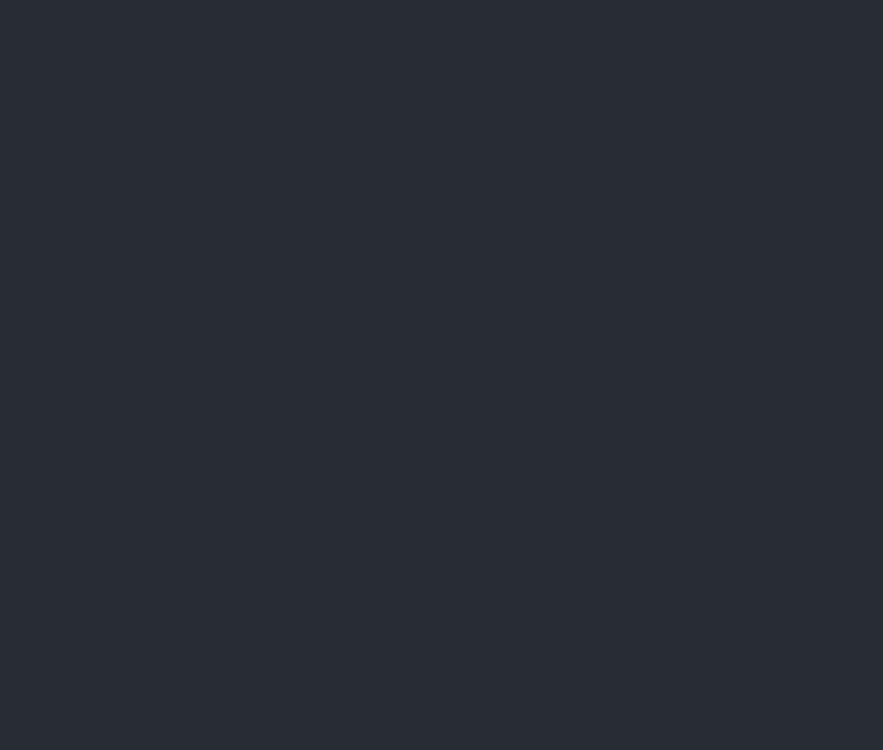
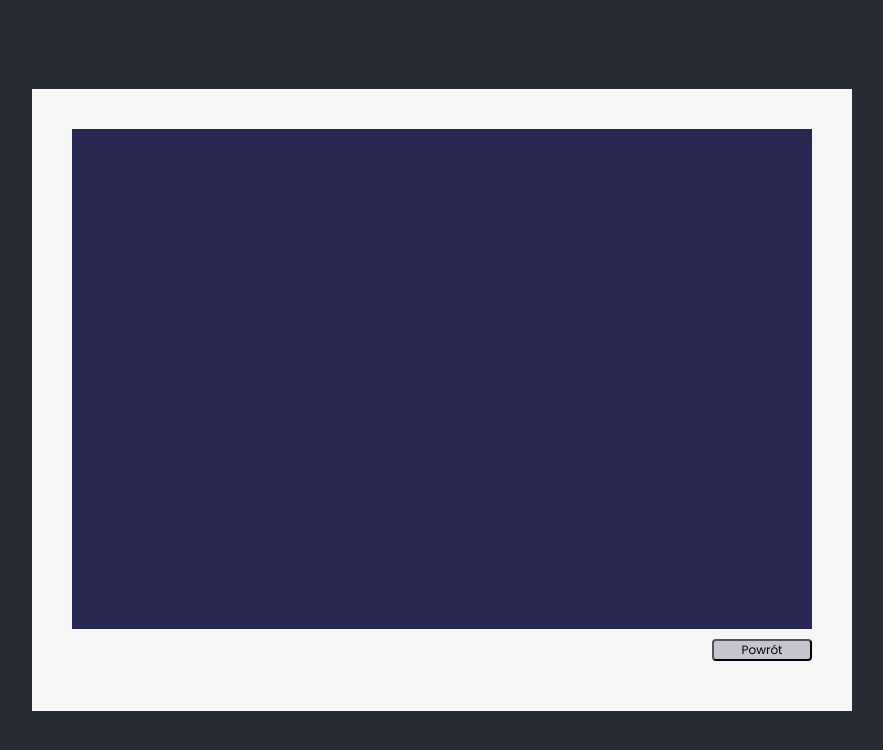
Before and after one commit to POP2022-23/POP2022-23, a React (Create React App) app in the folder Frontend/road-management/: page / in a window 1280 px wide. Shown: the top 750 px of the page, without its empty margins (198-1081 px from the left). Built offline with nearby package versions, Linux system fonts and the light colour scheme.

Commit message:
Add the basic layout

```diff
--- a/Frontend/road-management/public/index.html
+++ b/Frontend/road-management/public/index.html
@@ -10,34 +10,12 @@
       content="Web site created using create-react-app"
     />
     <link rel="apple-touch-icon" href="%PUBLIC_URL%/logo192.png" />
-    <!--
-      manifest.json provides metadata used when your web app is installed on a
-      user's mobile device or desktop. See https://developers.google.com/web/fundamentals/web-app-manifest/
-    -->
+    <link rel="stylesheet" href="https://fonts.googleapis.com/css?family=Poppins"/>
     <link rel="manifest" href="%PUBLIC_URL%/manifest.json" />
-    <!--
-      Notice the use of %PUBLIC_URL% in the tags above.
-      It will be replaced with the URL of the `public` folder during the build.
-      Only files inside the `public` folder can be referenced from the HTML.
-
-      Unlike "/favicon.ico" or "favicon.ico", "%PUBLIC_URL%/favicon.ico" will
-      work correctly both with client-side routing and a non-root public URL.
-      Learn how to configure a non-root public URL by running `npm run build`.
-    -->
     <title>React App</title>
   </head>
   <body>
     <noscript>You need to enable JavaScript to run this app.</noscript>
     <div id="root"></div>
-    <!--
-      This HTML file is a template.
-      If you open it directly in the browser, you will see an empty page.
-
-      You can add webfonts, meta tags, or analytics to this file.
-      The build step will place the bundled scripts into the <body> tag.
-
-      To begin the development, run `npm start` or `yarn start`.
-      To create a production bundle, use `npm run build` or `yarn build`.
-    -->
   </body>
 </html>
--- a/Frontend/road-management/src/App.tsx
+++ b/Frontend/road-management/src/App.tsx
@@ -1,10 +1,13 @@
 import React from 'react';
 import './App.css';
+import MapPresenter from "./presenters/MapPresenter/MapPresenter";
 
 function App() {
     return (
         <div className="App">
-            <header className="App-header"></header>
+            <header className="App-header">
+                <MapPresenter></MapPresenter>
+            </header>
         </div>
     );
 }
--- a/Frontend/road-management/src/presenters/MapPresenter/MapPresenter.tsx
+++ b/Frontend/road-management/src/presenters/MapPresenter/MapPresenter.tsx
@@ -1,8 +1,9 @@
 import React from 'react';
+import RoadMapView from "../../views/RoadMapView/RoadMapView";
 
 function MapPresenter(){
     return (
-        <></>
+        <RoadMapView></RoadMapView>
     )
 }
 
--- a/Frontend/road-management/src/views/RoadMapView/Map.tsx
+++ b/Frontend/road-management/src/views/RoadMapView/Map.tsx
@@ -1,8 +1,11 @@
 import React from 'react';
+import {Container} from "react-bootstrap";
 
 function Map() {
     return (
-        <></>
+        <Container className="map-container">
+            {/*    Mapa pobrana z Google    */}
+        </Container>
     )
 }
 
--- a/Frontend/road-management/src/views/RoadMapView/RoadMapView.tsx
+++ b/Frontend/road-management/src/views/RoadMapView/RoadMapView.tsx
@@ -1,9 +1,16 @@
 import React from 'react';
 import "./roadMapView.css";
+import Map from "./Map"
+import {Button, Container} from "react-bootstrap";
 
 function RoadMapView(){
     return (
-        <></>
+        <Container className="padded-container">
+            <Map></Map>
+            <Container className="button-container">
+                <Button className="return-button">Powrót</Button>
+            </Container>
+        </Container>
     )
 }
 
--- a/Frontend/road-management/src/views/RoadMapView/roadMapView.css
+++ b/Frontend/road-management/src/views/RoadMapView/roadMapView.css
@@ -0,0 +1,33 @@
+.padded-container {
+    min-height: 480px;
+    min-width: 720px;
+    display: flex;
+    flex-direction: column;
+    padding: 40px;
+    user-select: none;
+    background: #f6f6f6;
+}
+
+.map-container {
+    min-height: 480px;
+    min-width: 720px;
+    padding: 10px;
+    background: #282852;
+}
+
+.button-container {
+    text-align: right;
+}
+
+.return-button {
+    width: 100px;
+    margin: 10px auto;
+    background: #C4C5D0;
+    border-radius: 4px;
+
+    font-family: 'Poppins', serif;
+    font-style: normal;
+    font-weight: 400;
+    font-size: 12px;
+    line-height: 16px;
+}
```
